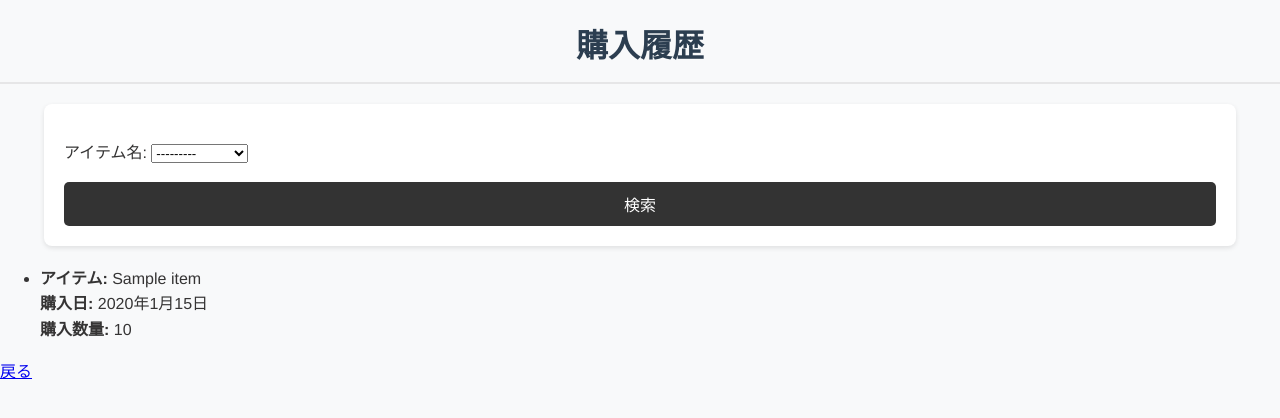
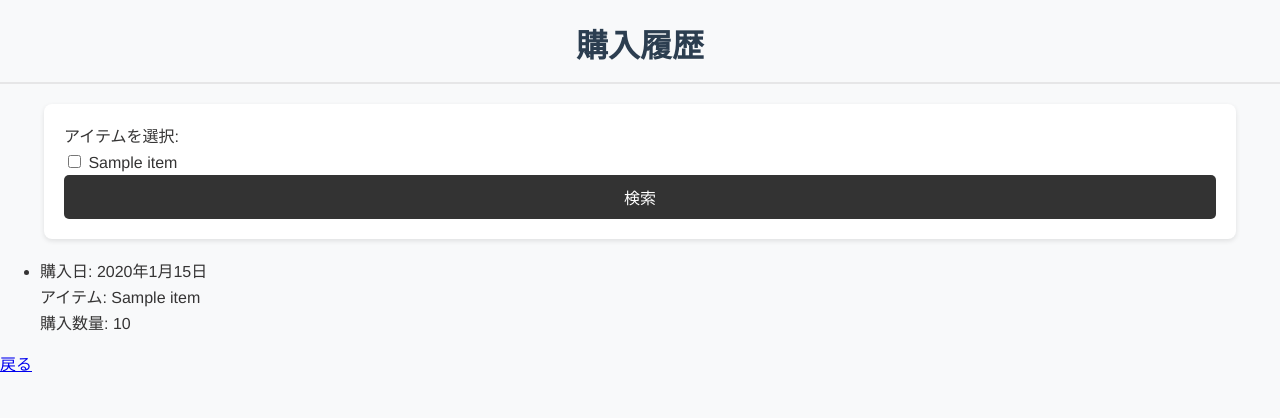
Before and after one commit to yunacha80/stock-item, a Django app: page /purchase_history/Search/ in a window 1280 px wide. Shown: the part 69-487 px from the top of the page. Run offline with Django 4.2, Linux system fonts and the light colour scheme; a user stored in the database is signed in; tables that the repository leaves empty hold one stand-in row (values such as "Sample post").

Commit message:
履歴検索完成1(日付順ではないver)

```diff
--- a/stock_item/App/forms.py
+++ b/stock_item/App/forms.py
@@ -160,24 +160,18 @@ class StoreItemReferenceForm(forms.ModelForm):
 
 
 class PurchaseHistoryFilterForm(forms.Form):
-    """
-    購入履歴検索用のフォーム
-    """
-    item = forms.ModelChoiceField(
-        queryset=Item.objects.none(),  # 初期状態では空にする
-        required=False,
-        label="アイテム名"
-    )
-
     def __init__(self, *args, **kwargs):
-        user = kwargs.pop('user', None)  # ユーザーを受け取る
+        user = kwargs.pop('user', None)
         super().__init__(*args, **kwargs)
         if user:
-            # ユーザーのアイテムに限定してクエリセットを設定
-            self.fields['item'].queryset = Item.objects.filter(user=user)
+            self.fields['items'].queryset = Item.objects.filter(user=user)
 
-
-
+    items = forms.ModelMultipleChoiceField(
+        queryset=Item.objects.none(),  # デフォルトで空
+        required=False,
+        widget=forms.CheckboxSelectMultiple,  # 複数選択用のウィジェット（選択スタイルに応じて変更可）
+        label="アイテムを選択"
+    )
 
 
 
--- a/stock_item/App/templates/purchase_history_list.html
+++ b/stock_item/App/templates/purchase_history_list.html
@@ -8,24 +8,24 @@
 </head>
 {% endblock head %}
 {% block content %}
-<body>
+<body class="purchase-history-page">
     <h1>購入履歴</h1>
-
-    <!-- アイテム名での絞り込み検索フォーム -->
-    <form method="get" class="purchase-history-page">
-        {{ form.as_p }}
+    <form method="get" action="{% url 'purchase_history_Search' %}">
+        {{ form.items.label_tag }} <!-- アイテム選択ラベル -->
+        {{ form.items }}           <!-- 複数選択のセレクトボックスまたはチェックボックス -->
         <button type="submit">検索</button>
     </form>
 
+    <!-- 検索結果の表示 -->
     <ul>
         {% for history in histories %}
-        <li>
-            <strong>アイテム:</strong> {{ history.item.name }}<br>
-            <strong>購入日:</strong> {{ history.purchased_date }}<br>
-            <strong>購入数量:</strong> {{ history.purchased_quantity }}
-        </li>
+            <li>
+                購入日: {{ history.purchased_date }}<br>
+                アイテム: {{ history.item.name }}<br>
+                購入数量: {{ history.purchased_quantity }}
+            </li>
         {% empty %}
-        <p>該当する購入履歴がありません。</p>
+            <p>該当する購入履歴がありません。</p>
         {% endfor %}
     </ul>
 
--- a/stock_item/App/views.py
+++ b/stock_item/App/views.py
@@ -453,22 +453,20 @@ def purchase_history_list(request):
 # 購入履歴検索
 @login_required
 def purchase_history_Search(request):
-    # 現在のユーザーに関連する購入履歴を取得
+    form = PurchaseHistoryFilterForm(user=request.user, data=request.GET)
+
     histories = PurchaseHistory.objects.filter(item__user=request.user).order_by('-purchased_date')
 
-    # フォームを現在のユーザー情報とともに初期化
-    form = PurchaseHistoryFilterForm(request.GET or None, user=request.user)
+    if form.is_valid() and form.cleaned_data['items']:
+        # 選択された複数のアイテムでフィルタリング
+        histories = histories.filter(item__in=form.cleaned_data['items'])
 
-    # フォームが有効であれば絞り込みを実行
-    if form.is_valid():
-        item = form.cleaned_data.get('item')
-        if item:
-            histories = histories.filter(item=item)
+    return render(request, 'purchase_history_list.html', {'histories': histories, 'form': form})
 
-    return render(request, 'purchase_history_list.html', {
-        'histories': histories,
-        'form': form,
-    })
+
+
+
+
 
 
 
--- a/stock_item/static/css/styles.css
+++ b/stock_item/static/css/styles.css
@@ -179,9 +179,9 @@ button.increment:hover {
     color: #000;
 }
 
-.hidden {
+/* .hidden {
     display: none;
-}
+} */
 
 .suggestion h3 {
     cursor: pointer;
```
